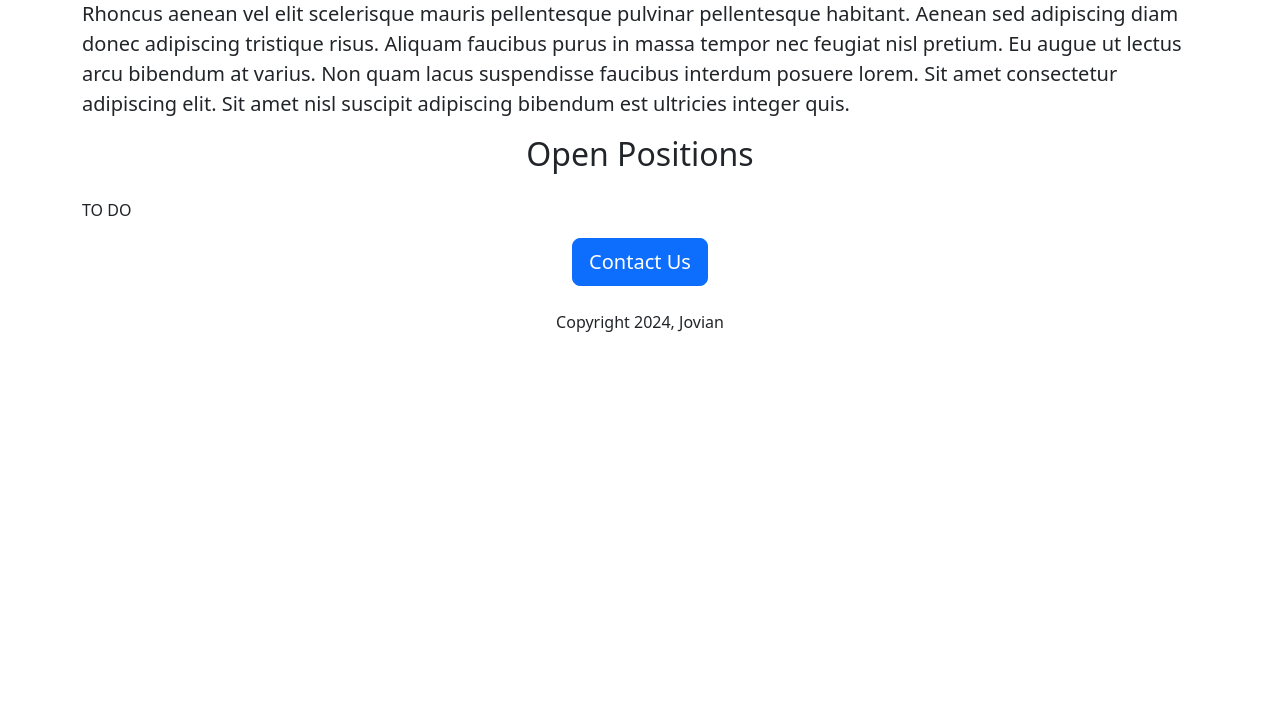
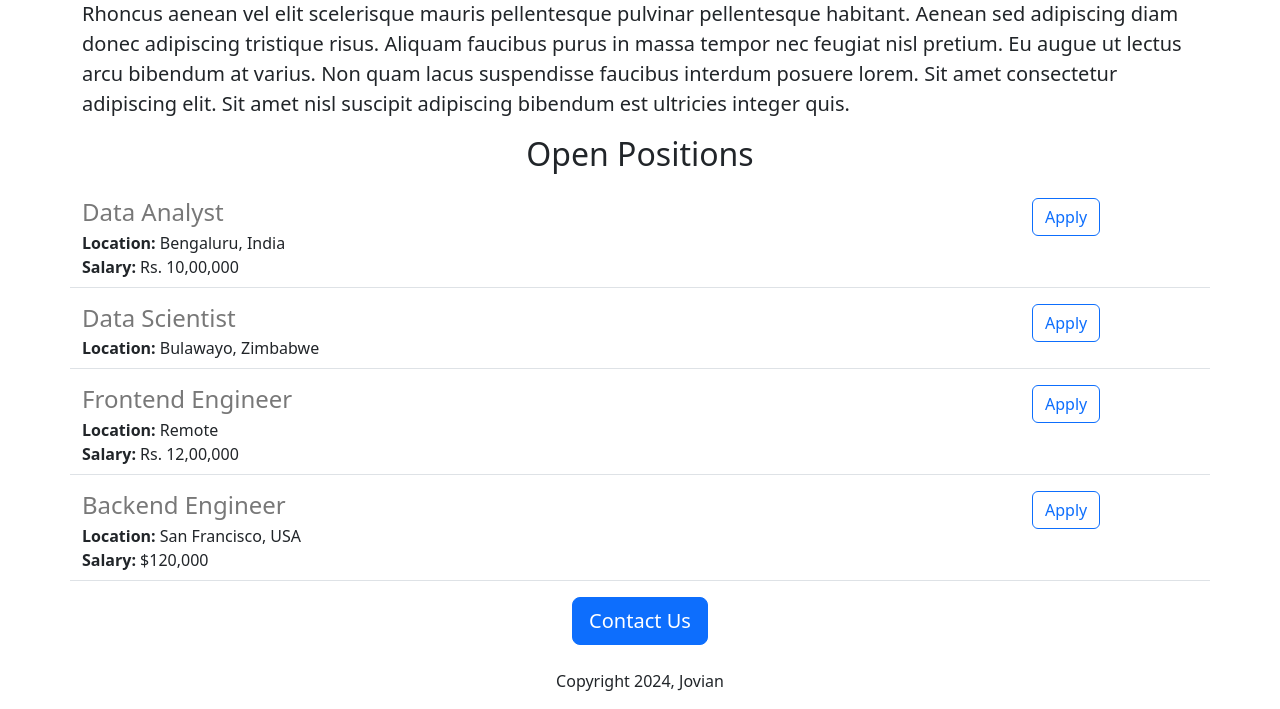
Before and after one commit to Matshisela/jovian-careers-website, a Flask app: page / in a window 1280 px wide. Shown: the part 707-1416 px from the top of the page. Before the commit the page ends 1039 px from the top, so only its background shows below. Run offline with Flask 3, Linux system fonts and the light colour scheme.

Commit message:
adding job section in the same route

```diff
--- a/app.py
+++ b/app.py
@@ -2,10 +2,34 @@ from flask import Flask, render_template
 
 app = Flask(__name__)
 
+JOBS = [{
+    'id': 1,
+    'title': 'Data Analyst',
+    'location': 'Bengaluru, India',
+    'salary': 'Rs. 10,00,000'
+}, {
+    'id': 2,
+    'title': 'Data Scientist',
+    'location': 'Bulawayo, Zimbabwe',
+
+}, {
+    'id': 3,
+    'title': 'Frontend Engineer',
+    'location': 'Remote',
+    'salary': 'Rs. 12,00,000'
+}, {
+    'id': 4,
+    'title': 'Backend Engineer',
+    'location': 'San Francisco, USA',
+    'salary': '$120,000'
+}]
+
 
 @app.route('/')
 def hello_world():
-  return render_template('home.html')
+  return render_template('home.html',
+                         jobs=JOBS,
+                        company_name='Jovian')
 
 
 if __name__ == "__main__":
--- a/templates/home.html
+++ b/templates/home.html
@@ -1,7 +1,7 @@
 <!DOCTYPE html>
 <html>
   <head>
-    <title>Jovian Careers</title>
+    <title>{{company_name}} Careers</title>
     <meta charset="utf-8">
     <meta name="viewport" content="width=device-width, initial-scale=1">
     <title>Bootstrap demo</title>
@@ -24,7 +24,11 @@
         Lorem ipsum dolor sit amet, consectetur adipiscing elit, sed do eiusmod tempor incididunt ut labore et dolore magna aliqua. Pharetra sit amet aliquam id diam maecenas ultricies. Mauris augue neque gravida in fermentum et sollicitudin ac. Dui vivamus arcu felis bibendum ut. Quis vel eros donec ac odio tempor orci dapibus. Tellus in metus vulputate eu scelerisque felis imperdiet proin. Habitant morbi tristique senectus et. Risus pretium quam vulputate dignissim. Pulvinar mattis nunc sed blandit libero volutpat. Facilisis volutpat est velit egestas dui id ornare arcu odio. Mauris commodo quis imperdiet massa tincidunt nunc pulvinar sapien. Pellentesque habitant morbi tristique senectus. Rhoncus aenean vel elit scelerisque mauris pellentesque pulvinar pellentesque habitant. Aenean sed adipiscing diam donec adipiscing tristique risus. Aliquam faucibus purus in massa tempor nec feugiat nisl pretium. Eu augue ut lectus arcu bibendum at varius. Non quam lacus suspendisse faucibus interdum posuere lorem. Sit amet consectetur adipiscing elit. Sit amet nisl suscipit adipiscing bibendum est ultricies integer quis.
       </p>
       <h2 class = "text-center mt-2 mb-4"">Open Positions</h2>
-      <p class="bodytext">TO DO </p>
+      <p class="bodytext">
+        {% for job in jobs %}
+         {% include 'jobitem.html' %}
+        {% endfor %}
+      </p>
       <div class = "text-center">
         <button class = "btn btn-primary btn-lg">Contact Us</button>
           <p class = "mt-4"">Copyright 2024, Jovian</p>
--- /dev/null
+++ b/templates/jobitem.html
@@ -0,0 +1,13 @@
+<div class = "border-bottom row" style = "margin-bottom:16px; padding-bottom:8px;">
+  <div class = "col-10">
+    <h4 style= "color: rgb(120,120,120); margin-bottom: 4px;">
+      {{job['title']}}</h4>
+    <div><b>Location:</b> {{job['location']}}</div>
+    {% if 'salary' in job %}
+    <div><b>Salary:</b> {{job['salary']}}</div>
+    {% endif %}
+  </div>
+  <div class = "col-2">
+    <button type="button" class="btn btn-outline-primary">Apply</button>
+  </div>
+</div>
```
